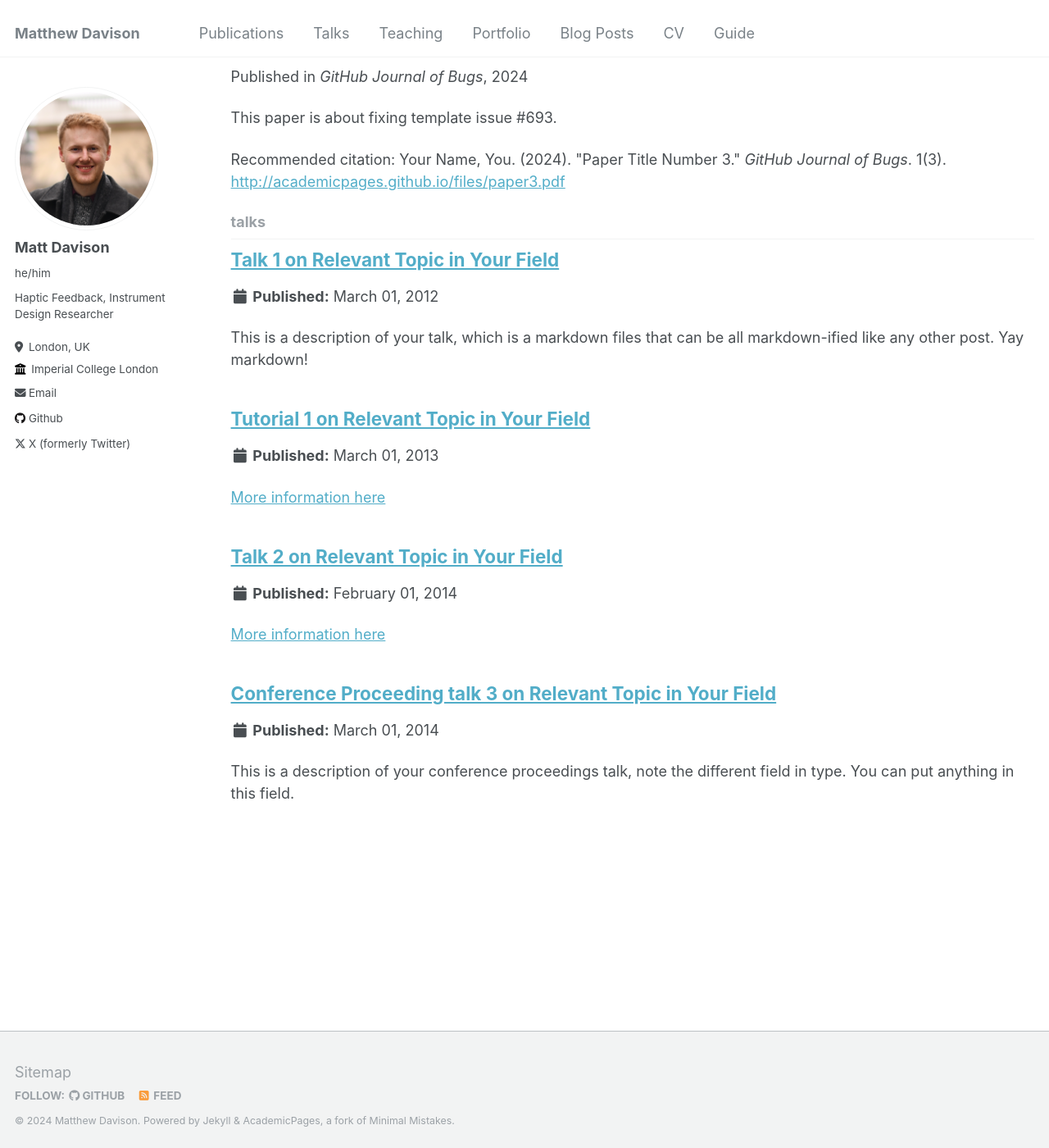
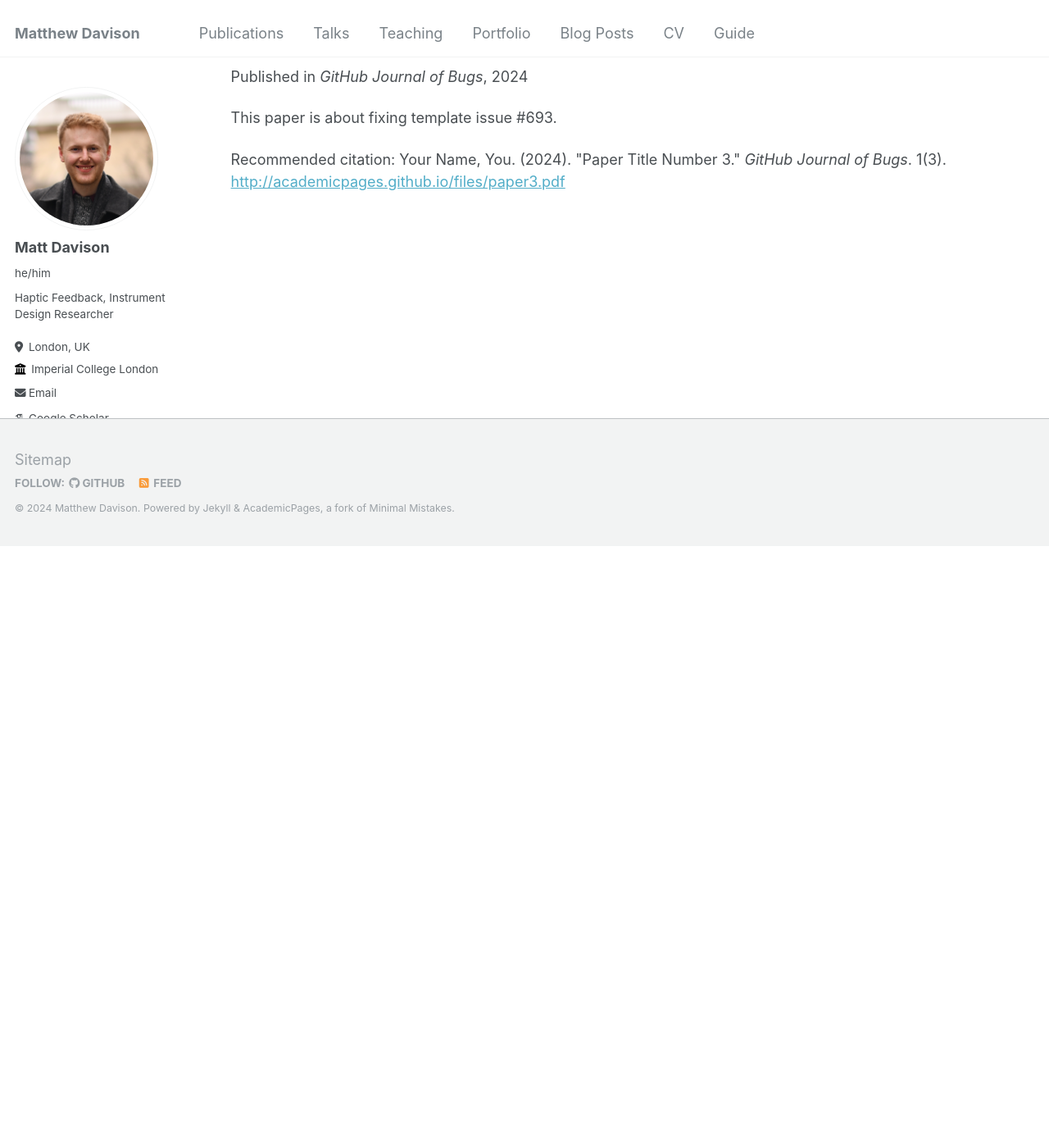
Before and after one commit to davisonaudio/davisonaudio.github.io, a Jekyll site: the page built from _pages/collection-archive.html, in a window 1280 px wide and 1400 px high, scrolled down 1860 px. Shown: the whole window at 82% size. Built offline with Jekyll 4.4.1, drawn with Linux system fonts in a browser that asks for light colours; some web fonts are replaced; after the commit the page ends 2526 px from its top, so only the background shows below that; part of the change alters nothing that is shown.

Commit message:
Added mastodon, removed talks

```diff
--- a/_config.yml
+++ b/_config.yml
@@ -32,7 +32,7 @@ author:
 
   # Academic websites
   arxiv            : # URL - Update with the correct link to your profile
-  googlescholar    : #
+  googlescholar    : https://scholar.google.com/citations?user=xlp5nzgAAAAJ&hl=en
   impactstory      : # URL
   orcid            : #
   pubmed           : #
@@ -57,7 +57,7 @@ author:
   instagram        : # Username
   lastfm           : # Username
   linkedin         : # Username
-  mastodon         : # URL
+  mastodon         : https://mastodon.social/@mattdavison
   medium           : # URL
   pinterest        : # Username
   soundcloud       : # Username
@@ -208,9 +208,6 @@ collections:
   portfolio:
     output: true
     permalink: /:collection/:path/
-  talks:
-    output: true
-    permalink: /:collection/:path/
 
 
 # Defaults
@@ -260,14 +257,6 @@ defaults:
       author_profile: true
       share: true
       comment: true
-  # _talks
-  - scope:
-      path: ""
-      type: talks
-    values:
-      layout: talk
-      author_profile: true
-      share: true
 
 
 # Sass/SCSS
```
